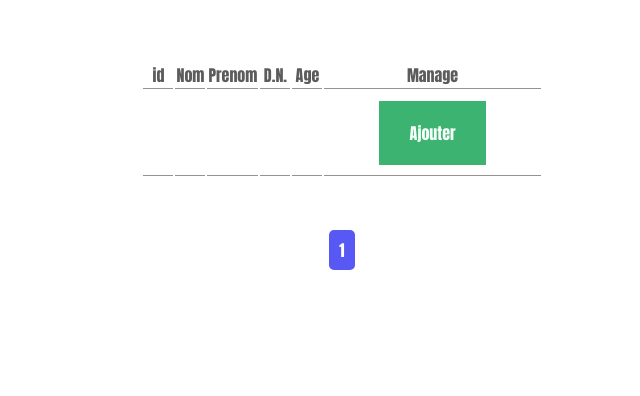
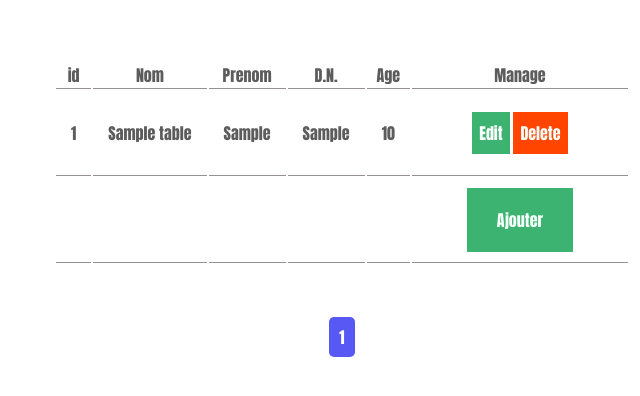
Before and after one commit to TensorEleven/CRUD, a PHP site: page /index.php in a window 1280 px wide. Shown: the top 396 px of the page, without its empty margins (298-938 px from the left). Run offline with PHP 8.4, Linux system fonts and the light colour scheme; tables that the repository leaves empty or names only in its code hold one stand-in row (values such as "Sample post").

Commit message:
pagination dynamique

```diff
--- a/index.php
+++ b/index.php
@@ -35,16 +35,19 @@
         include ("db_connect.php");
 
         if(isset($_GET["page"])){
-            $offset = 1 + ($_GET["page"]-1)*5 ;
+            $offset = ($_GET["page"]-1)*5 ;
         }
         else
-            $offset = 1;
+            $offset = 0;
 
 
         $count = "SELECT COUNT(*) FROM person_table";
         $stat = $conn->query($count);
+
         $row_count = $stat->fetch();
+        //print_r($row_count);
         $row_count = $row_count[0];
+
         $page_number = ceil($row_count/5);
 
 
```
